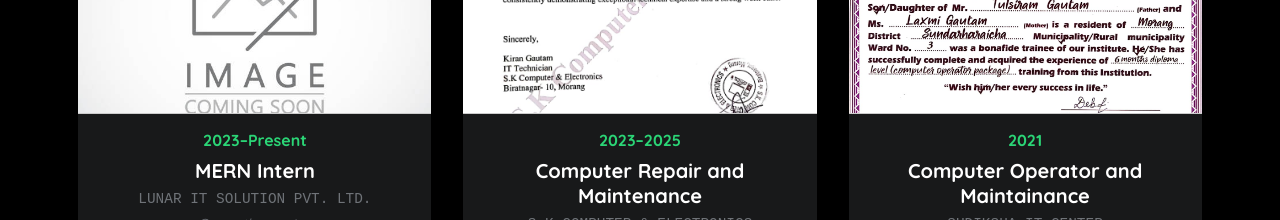
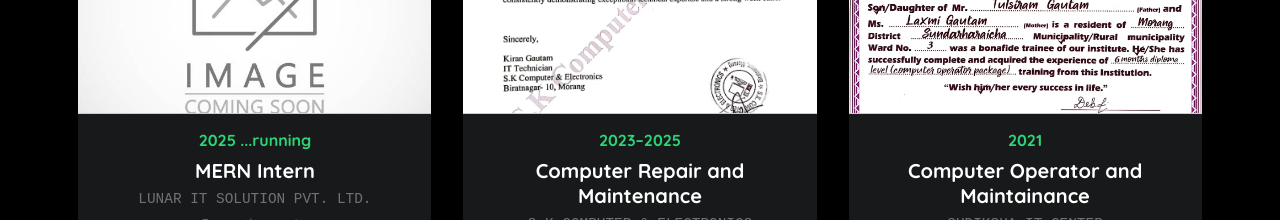
Before and after one commit to evillentenxon/MyPortfolio, a React (Vite) app: page / in a window 1280 px wide. Shown: the part 2040-2260 px from the top of the page. Built offline with nearby package versions, Linux system fonts and the light colour scheme; a web font is replaced by a local one.

Commit message:
change intern date

```diff
--- a/src/components/Resume.jsx
+++ b/src/components/Resume.jsx
@@ -23,7 +23,7 @@ function Resume() {
           <div className="exp">
             <img src="./media/img-not-found.jpg" alt="intern_certificate" />
             <div className="content">
-              <h2>2023–Present</h2>
+              <h2>2025 ...running</h2>
               <p className="title">MERN Intern</p>
               <p className="subtitle">Lunar IT Solution Pvt. Ltd.</p>
               <p className="description">
```
